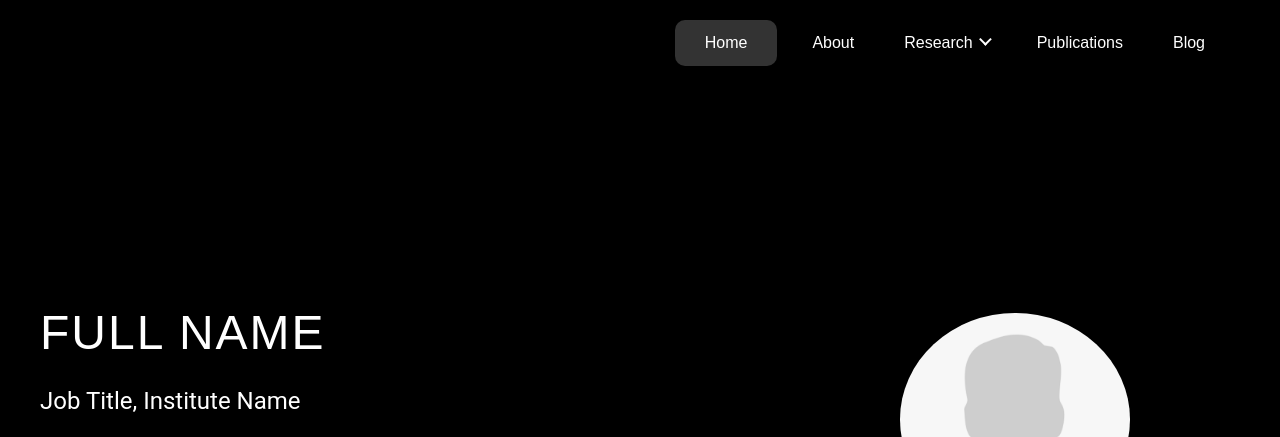
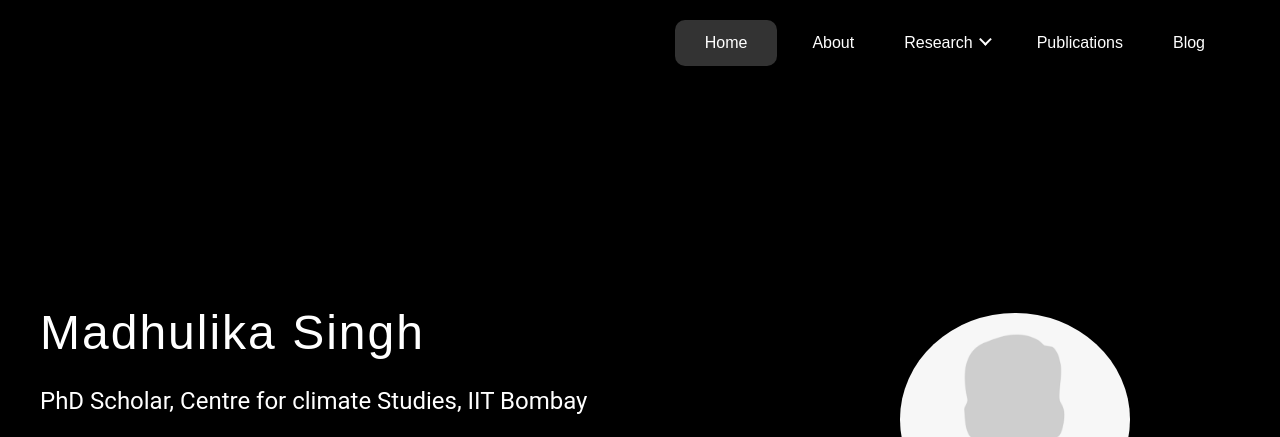
Before and after one commit to singhmadhulika15/singhmadhulika15.github.io, a plain HTML site: page index.html in a window 1280 px wide. Shown: the top 437 px of the page. Drawn offline with Linux system fonts and the light colour scheme; a script that the page names is missing.

Commit message:
change my Name and ist

```diff
--- a/index.html
+++ b/index.html
@@ -104,8 +104,8 @@
             <div class="container">
                 <div class="hero-content">
                     <div class="hero-text">
-                        <h1>FULL NAME</h1>
-                        <p>Job Title, Institute Name</p>
+                        <h1>Madhulika Singh</h1>
+                        <p>PhD Scholar, Centre for climate Studies, IIT Bombay</p>
                         <p>This is a short paragraph about yourself. Describe your research interests, professional background, or project involvement in 2–3 sentences.</p>
                         <div class="social-links">
                             <a href="https://scholar.google.com" target="_blank" class="social-icon">
```
